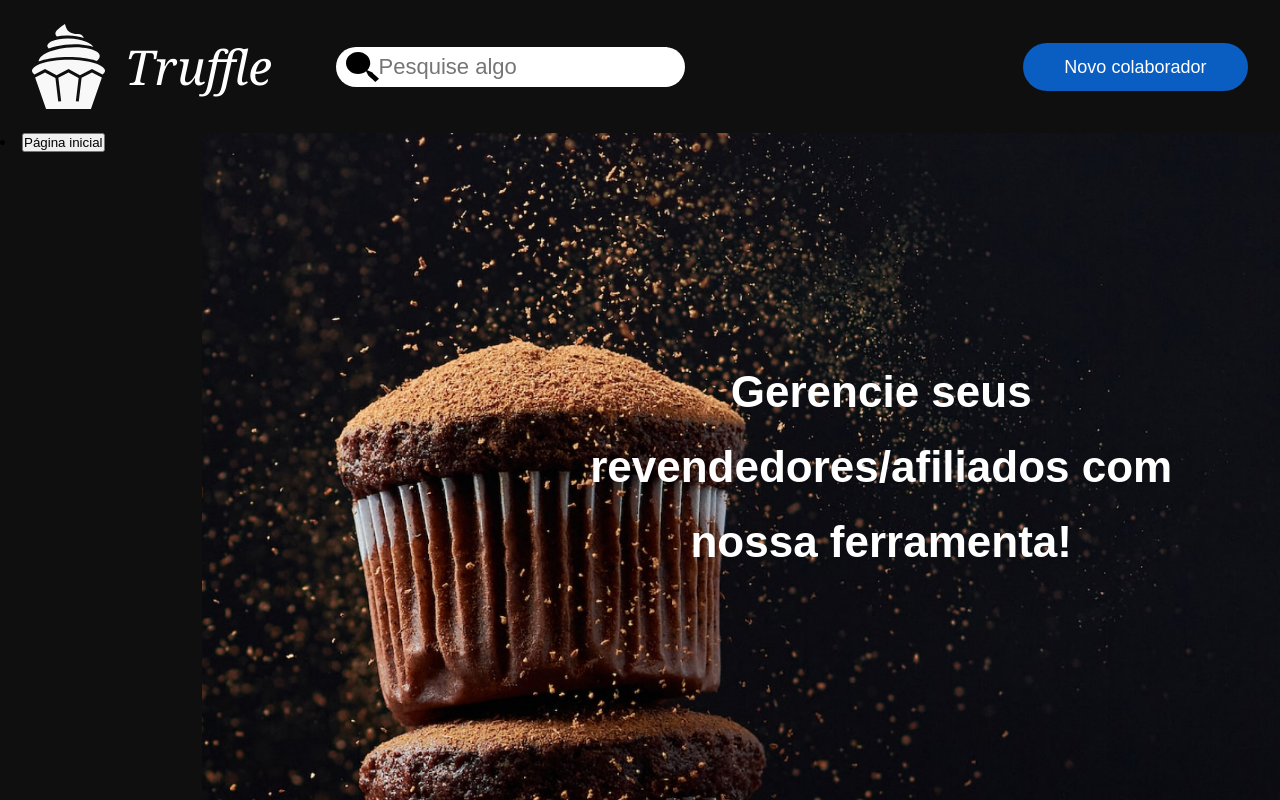
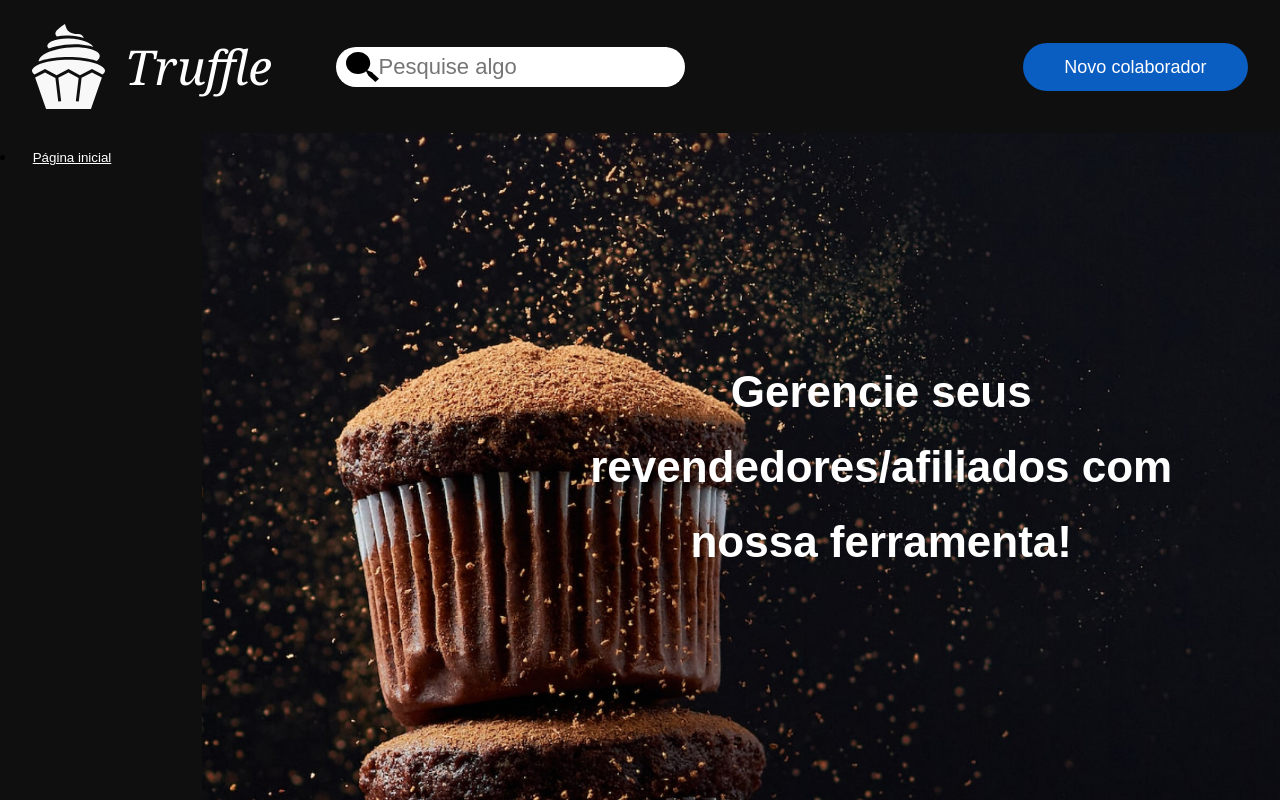
Before and after one commit to danielrgb23/projeto-admTech, a React (Create React App) app in the folder projeto_front/: page /Home in a window 1280 px wide. Built offline with nearby package versions, Linux system fonts and the light colour scheme; a web font is replaced by a local one.

Commit message:
Feat:molde sidebar

```diff
--- a/projeto_front/src/components/Sidebar/index.jsx
+++ b/projeto_front/src/components/Sidebar/index.jsx
@@ -1,15 +1,20 @@
 import React from 'react';
+import { NavLink } from 'react-router-dom';
 import styles from './styles.module.scss';
+
 
 export function Sidebar() {
   return (
     <div className={styles.container}>
-      <div class ="menu">
-        <li class="search-box">
-        <button type="button" class="btn-primary">Página inicial</button>
-
+      <div className={styles.menu}>
+        <li className={styles.searchbox}>
+          <button type="button" className={styles.btnprimary}>
+            <NavLink to=''>
+              Página inicial
+            </NavLink>
+          </button>
         </li>
-        </div>
-        </div>
+      </div>
+    </div >
   )
 }
--- a/projeto_front/src/components/Sidebar/styles.module.scss
+++ b/projeto_front/src/components/Sidebar/styles.module.scss
@@ -6,13 +6,16 @@
     font-family: 'Courier New', Courier, monospace;
 
 
-.btn-primary{
-    background: pink;
-    color:white;
-    border-color: black;
-    border-style: outset;
-    height:50px;
+    .btnprimary {
+        font-family: 'Courier New', Courier, monospace;
+        background: none;
+        color: white;
+        border: none;
+        height: 50px;
         width: 100px;
-    text-shadow: none;
+
+        a {
+            color: white;
         }
     }
+}
```
Lines whose indentation alone changed are shown as unchanged.
